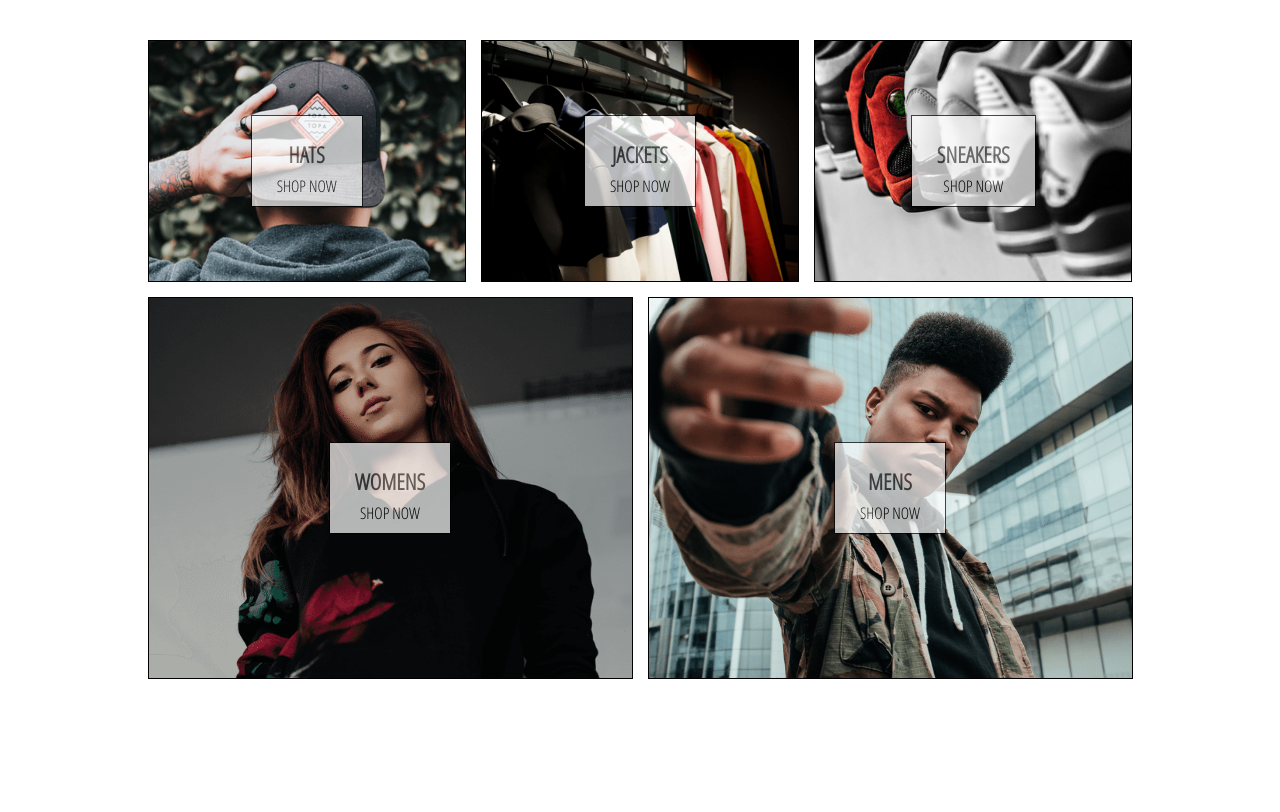
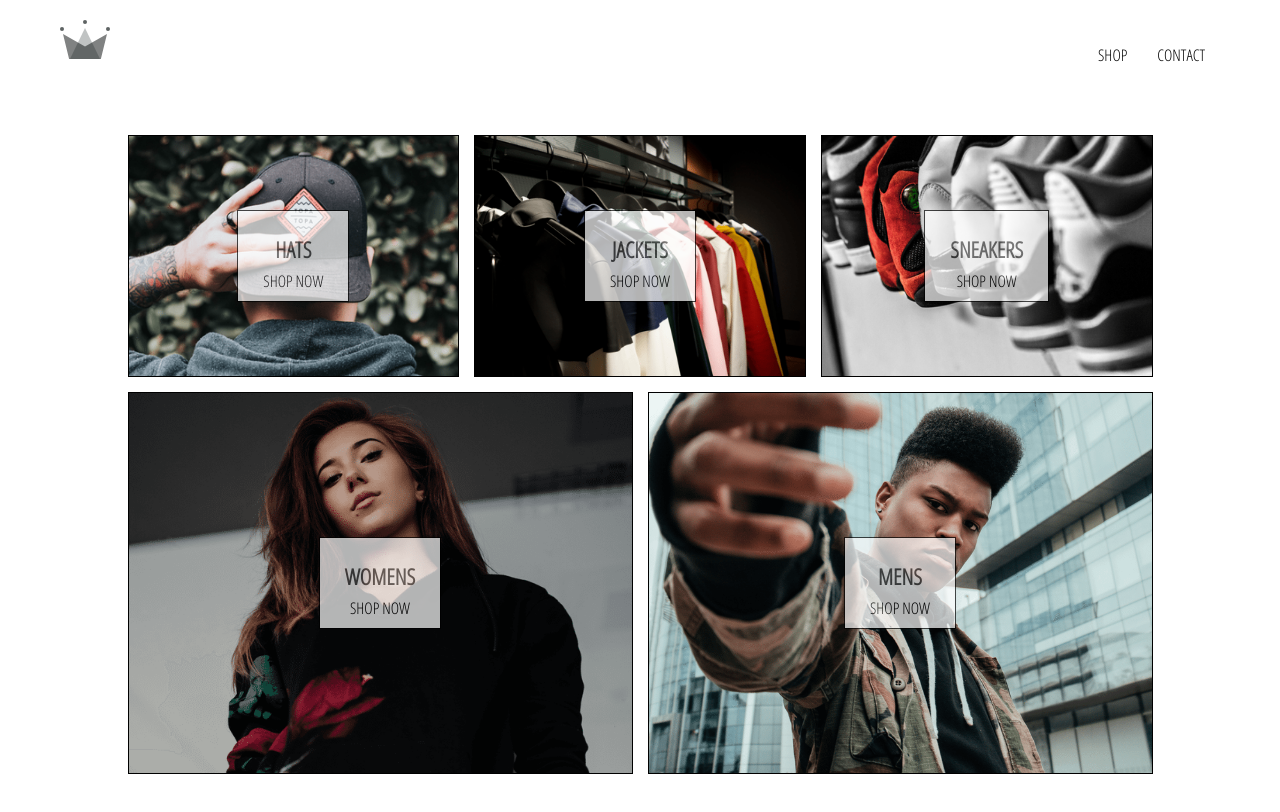
Before and after one commit to dennyvik/abcde, a React (Create React App) app: page / in a window 1280 px wide. Shown: the top 812 px of the page. Built offline with nearby package versions, Linux system fonts and the light colour scheme.

Commit message:
add header with logo and link

```diff
--- a/src/App.css
+++ b/src/App.css
@@ -2,3 +2,8 @@
     font-family: 'Open Sans Condensed';
     padding: 20px 60px;
 }
+
+a {
+    text-decoration: none;
+    color: black;
+}
--- a/src/App.js
+++ b/src/App.js
@@ -5,11 +5,13 @@
 
 import HomePage from './pages/homepage/homepage.component';
 import ShopPages from './pages/shop/shop.component';
+import Header from './components/header/header.component';
 
 
 function App() {
   return (
     <div >
+      <Header />
       <Switch>
         <Route exact path='/' component={HomePage} ></Route>
         <Route path='/shop' component={ShopPages} ></Route>
--- /dev/null
+++ b/src/components/header/header.component.jsx
@@ -0,0 +1,20 @@
+import React from 'react';
+import {Link} from 'react-router-dom';
+
+import {ReactComponent as Logo} from '../../assets/crown.svg';
+
+import './header.styles.scss';
+
+const Header = ()=>(
+    <div className='header'>
+        <Link to='/'>
+            <Logo />
+        </Link>
+        <div className='options'>
+            <Link className='option' to='/shop'>SHOP</Link>
+            <Link className='option' to='/shop'>CONTACT</Link>
+        </div>
+    </div>
+)
+
+export default Header;
--- /dev/null
+++ b/src/components/header/header.styles.scss
@@ -0,0 +1,25 @@
+.header {
+    height: 70px;
+    width: 100%;
+    display: flex;
+    justify-content: space-between;
+    margin-bottom: 25px;
+
+    .logo-container {
+      height: 100%;
+      width: 70px;
+      padding: 25px;
+    }
+
+    .options {
+      width: 50%;
+      height: 100%;
+      display: flex;
+      align-items: center;
+      justify-content: flex-end;
+
+      .option {
+        padding: 10px 15px;
+      }
+    }
+  }
--- a/src/pages/homepage/homepage.styles.scss
+++ b/src/pages/homepage/homepage.styles.scss
@@ -2,5 +2,5 @@
   display: flex;
   flex-direction: column;
   align-items: center;
-  padding: 20px 80px;
+  padding: 20px 60px;
 }
```
Also changed, not shown: src/assets/crown.svg (added).
